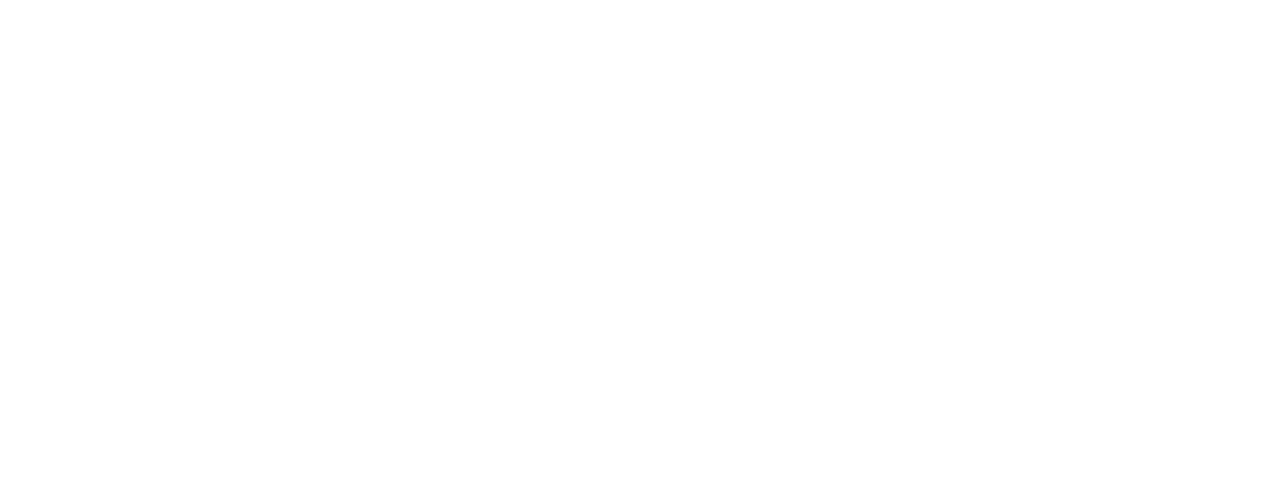
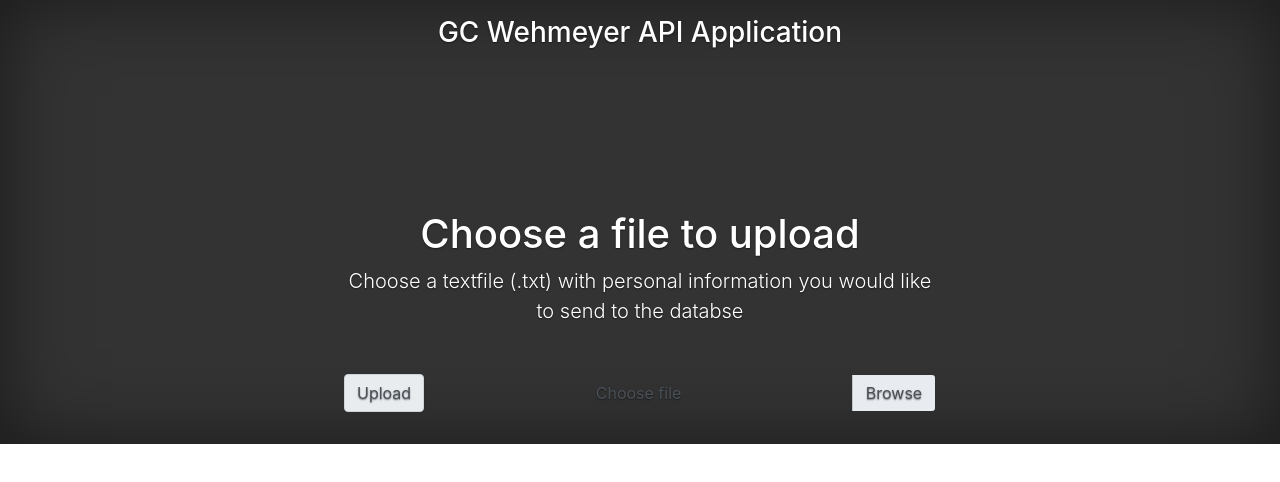
Before and after one commit to GCWehmeyer/AngularFrontend, an Angular app: page /classify in a window 1280 px wide. Before the commit this address led to /. Shown: the top 482 px of the page. Built offline with nearby package versions, Linux system fonts and the light colour scheme.

Commit message:
Updated UI

```diff
--- a/package.json
+++ b/package.json
@@ -12,7 +12,7 @@
   },
   "private": true,
   "dependencies": {
-    "@angular/animations": "~10.2.0",
+    "@angular/animations": "^10.2.3",
     "@angular/common": "~10.2.0",
     "@angular/compiler": "~10.2.0",
     "@angular/core": "~10.2.0",
@@ -21,6 +21,8 @@
     "@angular/platform-browser-dynamic": "~10.2.0",
     "@angular/router": "~10.2.0",
     "bootstrap": "^4.5.3",
+    "ng2-file-upload": "^1.4.0",
+    "ngx-toastr": "^13.1.0",
     "rxjs": "~6.6.0",
     "tslib": "^2.0.0",
     "zone.js": "~0.10.2"
--- a/src/app/app-routing.module.ts
+++ b/src/app/app-routing.module.ts
@@ -4,7 +4,9 @@
 import { DataComponent } from './data/data.component';
 
 const routes: Routes = [
-  {path: '', component: ClassifyComponent}
+  {path: '', redirectTo: 'classify', pathMatch: 'full'},
+  {path: 'classify', component: ClassifyComponent},
+  {path: 'data', component: DataComponent}
   ];
 
 @NgModule({
--- a/src/app/app.component.ts
+++ b/src/app/app.component.ts
@@ -8,17 +8,9 @@
 })
 export class AppComponent {
 
-  /*onKey(event: any) {
-    this.values += event.target.value;
-  }
-
-  loginClick(event: Event) {
-    console.log('Login clicked', event);
-  }*/
-
 constructor(private router: Router){}
 
   test(): void {
-    this.router.navigate(['/data']);
+    this.router.navigate(['/classify']);
   }
 }
--- a/src/app/classify/classify.component.html
+++ b/src/app/classify/classify.component.html
@@ -1,12 +1,46 @@
 <!doctype html>
+<link rel="stylesheet" href="https://cdn.jsdelivr.net/npm/bootstrap@4.5.3/dist/css/bootstrap.min.css" integrity="sha384-TX8t27EcRE3e/ihU7zmQxVncDAy5uIKz4rEkgIXeMed4M0jlfIDPvg6uqKI2xXr2" crossorigin="anonymous">
 <html lang="en">
+  <head>
+    <!-- Required meta tags -->
+    <meta charset="utf-8">
+    <meta name="viewport" content="width=device-width, initial-scale=1, shrink-to-fit=no">
+    <!-- Bootstrap CSS -->
+    <link rel="stylesheet" href="https://cdn.jsdelivr.net/npm/bootstrap@4.5.3/dist/css/bootstrap.min.css" integrity="sha384-TX8t27EcRE3e/ihU7zmQxVncDAy5uIKz4rEkgIXeMed4M0jlfIDPvg6uqKI2xXr2" crossorigin="anonymous">
+    <title>Classify Page</title>
+  </head>
+  <body class="text-center">
+  <div class="cover-container d-flex w-100 h-100 p-3 mx-auto flex-column">
+    <header class="masthead mb-auto">
+      <div class="inner">
+        <h3 class="masthead-brand">GC Wehmeyer API Application</h3>
+      </div>
+    </header>
 
+    <main role="main" class="inner cover">
+      <h1 class="cover-heading">Choose a file to upload</h1>
+      <p class="lead">Choose a textfile (.txt) with personal information you would like to send to the databse</p>
 
-  <div class="container">
+      <div class="d-flex mt-5">
+        <span (click)="onClick()" class="input-group-text mb-3" id="input1">Upload</span>
+        <input type="file" id="file-with-current" class="input-default-js" data-multiple-target="{count} files selected">
+        <label class="label-for-default-js rounded-right mb-3" for="file-with-current"><span class="span-choose-file">Choose
+            file</span>
+          <div class="float-right span-browse">Browse</div>
+        </label>
+      </div>
+    </main>
+  </div>
+  <script src="https://code.jquery.com/jquery-3.5.1.slim.min.js" integrity="sha384-DfXdz2htPH0lsSSs5nCTpuj/zy4C+OGpamoFVy38MVBnE+IbbVYUew+OrCXaRkfj" crossorigin="anonymous"></script>
+  <script src="https://cdn.jsdelivr.net/npm/bootstrap@4.5.3/dist/js/bootstrap.bundle.min.js" integrity="sha384-ho+j7jyWK8fNQe+A12Hb8AhRq26LrZ/JpcUGGOn+Y7RsweNrtN/tE3MoK7ZeZDyx" crossorigin="anonymous"></script>
+</body>
+</html>
+
+<!-- <div class="container">
     <div class="row">
         <div class="col-md-6 offset-md-3">
             <h3>Choose File</h3>
-            <form (ngSubmit)="onSubmit()">
+            <form>
                 <div class="form-group">
                     <input type="file" name="image"  />
                 </div>
@@ -16,5 +50,4 @@
             </form>
         </div>
     </div>
-  </div>
-</html>
+  </div>-->
--- a/src/app/classify/classify.component.scss
+++ b/src/app/classify/classify.component.scss
@@ -0,0 +1,164 @@
+html,
+body {
+  height: 100%;
+  background-color: #333;
+}
+
+body {
+  display: -ms-flexbox;
+  display: flex;
+  color: #fff;
+  text-shadow: 0 .05rem .1rem rgba(0, 0, 0, .5);
+  box-shadow: inset 0 0 5rem rgba(0, 0, 0, .5);
+}
+
+.cover-container {
+  max-width: 42rem;
+}
+
+.selector-for-some-widget {
+  box-sizing: content-box;
+}
+
+.button {
+    box-shadow: inset 0px 1px 0px 0px #ffffff;
+    background: linear-gradient(to bottom, #ffffff 5%, #f6f6f6 100%);
+    background-color: #ffffff;
+    border-radius: 6px;
+    border: 1px solid #dcdcdc;
+    display: inline-block;
+    cursor: pointer;
+    color: #666666;
+    font-family: Arial;
+    font-size: 15px;
+    font-weight: bold;
+    padding: 6px 24px;
+    text-decoration: none;
+    text-shadow: 0px 1px 0px #ffffff;
+    outline: 0;
+}
+
+.activebutton {
+    box-shadow: inset 0px 1px 0px 0px #dcecfb;
+    background: linear-gradient(to bottom, #bddbfa 5%, #80b5ea 100%);
+    background-color: #bddbfa;
+    border-radius: 6px;
+    border: 1px solid #84bbf3;
+    display: inline-block;
+    cursor: pointer;
+    color: #ffffff;
+    font-family: Arial;
+    font-size: 15px;
+    font-weight: bold;
+    padding: 6px 24px;
+    text-decoration: none;
+    text-shadow: 0px 1px 0px #528ecc;
+    outline: 0;
+}
+
+
+.input-default-js{
+  width: 0.1px;
+  height: 0.1px;
+  opacity: 0;
+  overflow: hidden;
+  position: absolute;
+  z-index: -1;
+}
+  .input-default-js + label {
+  text-overflow: ellipsis;
+  white-space: nowrap;
+  cursor: pointer;
+  display: inline-block;
+  overflow: hidden;
+  color: #000;
+}
+
+.input-default-js:focus + label {
+  border-color: #80bdff;
+  outline: 0 ;
+  box-shadow: 0 0 0 0.2rem rgba(0,123,255,.15);
+}
+.input-default-js + label {
+  border: 1px solid rgba(33, 47, 41, .2);
+  background-color: transparent;
+  padding: 0;
+}
+
+.input-default-js + label span{
+  padding: 0.425rem .7rem;
+  color: #495057;
+}
+
+.input-default-js + label span:not(.span-browse) {
+  width: 200px;
+  display: inline-block;
+  text-overflow: ellipsis;
+  white-space: nowrap;
+  overflow: hidden;
+  vertical-align: top;
+}
+
+.input-default-js + label .span-browse {
+  height: 100%;
+  color: #000;
+  background-color: #E8EBEF;
+  border-left: 1px solid rgba(33, 47, 41, .2);
+  display: inline-block;
+  padding: 0.425rem .8rem;
+  color: #495057;
+}
+
+@media screen and (max-width: 50em) {
+.input-default-js + label .span-browse {
+  display: block;
+}
+}
+
+.label-for-default-js{
+width: 100%;
+height: calc(2.25rem + 2px);
+}
+
+.bd-placeholder-img {
+  font-size: 1.125rem;
+  text-anchor: middle;
+  -webkit-user-select: none;
+  -moz-user-select: none;
+  -ms-user-select: none;
+  user-select: none;
+}
+
+@media (min-width: 768px) {
+  .bd-placeholder-img-lg {
+    font-size: 3.5rem;
+  }
+}
+
+/*
+ * Header
+ */
+ .masthead {
+  margin-bottom: 10rem;
+}
+
+.masthead-brand {
+  margin-bottom: 10rem;
+}
+
+@media (min-width: 48em) {
+  .masthead-brand {
+    float: inherit;
+  }
+}
+
+/*
+ * Cover
+ */
+ .cover {
+  padding: 0 1.5rem;
+}
+.cover .btn-lg {
+  padding: .75rem 1.25rem;
+  font-weight: 700;
+}
--- a/src/app/classify/classify.component.ts
+++ b/src/app/classify/classify.component.ts
@@ -1,6 +1,8 @@
-import { Component, OnInit } from '@angular/core';
-import { HttpClient, HttpClientModule} from '@angular/common/http';
+import { Component, OnInit, ViewChild, ElementRef } from '@angular/core';
+import { HttpClient, HttpClientModule, HttpEventType, HttpErrorResponse} from '@angular/common/http';
 import { ApiserviceService } from '../services/apiservice.service';
+import { of } from 'rxjs';
+import { catchError, map } from 'rxjs/operators';
 import { Injectable } from '@angular/core';
 
 @Component({
@@ -11,13 +13,47 @@
 
 export class ClassifyComponent implements OnInit {
   fileData: File = null;
-  constructor(private http: HttpClient,  private API: ApiserviceService) { }
+  @ViewChild('fileUpload', {static: false}) fileUpload: ElementRef;
+  files = [];
+  constructor(private API: ApiserviceService) { }
 
   ngOnInit(): void {
   }
 
-  fileProgress(fileInput: any): void {
-    this.fileData = <File>fileInput.target.files[0];
+  uploadFile(file): void {
+    const formData = new FormData();
+    formData.append('file', file.data);
+    file.inProgress = true;
+    this.API.upload(formData).pipe(
+      map(event => {
+        switch (event.type) {
+          case HttpEventType.UploadProgress:
+            file.progress = Math.round(event.loaded * 100 / event.total);
+            break;
+          case HttpEventType.Response:
+            return event;
+        }
+      }),
+      catchError((error: HttpErrorResponse) => {
+        file.inProgress = false;
+        return of(`Upload failed: ${file.data.name}`);
+      })).subscribe((event: any) => {
+        if (typeof (event) === 'object') {
+          console.log(event.body);
+        }
+      });
+  }
+
+  onClick(): void {
+    const fileUpload = this.fileUpload.nativeElement;
+    fileUpload.onchange = () => {
+      for (let index = 0; index < fileUpload.files.length(); index++) {
+        const file = fileUpload.files[index];
+        this.files.push({ data: file, inProgress: false, progress: 0});
+      }
+      this.uploadFile(fileUpload);
+    };
+    fileUpload.click();
   }
 
   testing(): any{
@@ -26,14 +62,14 @@
     });
   }
 
-  onSubmit(): void {
-    const formData = new FormData();
-    formData.append('file', this.fileData);
-    this.http.post('/', formData)
-      .subscribe(res => {
-        console.log(res);
-        alert('SUCCESS !!');
-      });
-  }
+}
 
-}
+/* onSubmit(): void {
+  const formData = new FormData();
+  formData.append('file', this.fileData);
+  this.http.post('/api', formData)
+    .subscribe(res => {
+      console.log(res);
+      alert('SUCCESS !!');
+    });
+}*/
--- /dev/null
+++ b/src/app/page-not-found/page-not-found.component.html
@@ -0,0 +1,2 @@
+<h2>Page Not Found</h2>
+<p>Could not find page you requested. Return or Exit</p>
--- /dev/null
+++ b/src/app/page-not-found/page-not-found.component.ts
@@ -0,0 +1,17 @@
+import { Component, OnInit } from '@angular/core';
+import { HttpClient } from '@angular/common/http';
+import { ApiserviceService } from '../services/apiservice.service';
+
+@Component({
+  selector: 'app-page-not-found',
+  templateUrl: './page-not-found.component.html',
+  styleUrls: ['./page-not-found.component.scss']
+})
+export class PageNotFoundComponent implements OnInit {
+
+  constructor(private http: HttpClient, private API: ApiserviceService) { }
+
+  ngOnInit(): void {
+  }
+
+}
--- a/src/app/services/apiservice.service.ts
+++ b/src/app/services/apiservice.service.ts
@@ -1,15 +1,23 @@
-import { HttpClient } from '@angular/common/http';
-import { Injectable } from '@angular/core';
+import { HttpClient, HttpEvent, HttpErrorResponse, HttpEventType } from '@angular/common/http';
+import { Injectable, Pipe } from '@angular/core';
 import { Observable } from 'rxjs';
 
 @Injectable({
   providedIn: 'root'
 })
+
 export class ApiserviceService {
-
+  SERVER_URL = '{Server URL}';
   constructor(private httpClient: HttpClient) { }
 
   private urlAPI = 'http://localhost:8000';
+
+  upload(formData): Observable<any> {
+    return this.httpClient.post<any>(this.SERVER_URL, formData, {
+      reportProgress: true,
+      observe: 'events'
+    });
+  }
 
   getData(): Observable<any> {
     return this.httpClient.get<any>(this.urlAPI + '/data');
```
Also changed, not shown: src/app/app.module.ts (+7 -3 lines), src/app/app.component.html (line endings or trailing spaces), src/app/page-not-found/page-not-found.component.scss (added), 2 other files (tests, documents, lock files or other folders).
